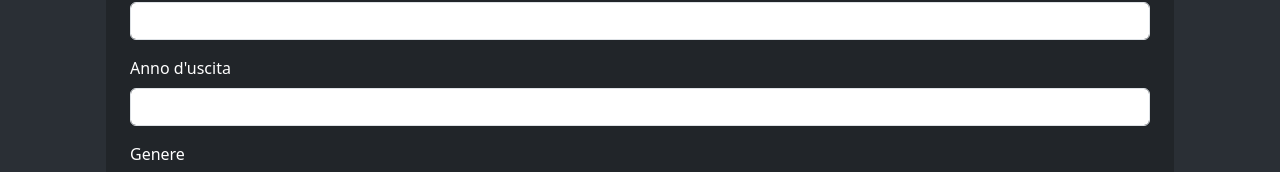
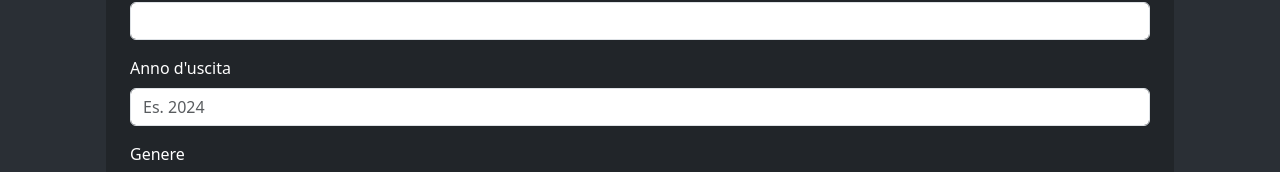
Before and after one commit to AlessandroSottosanti/webapp-react, a React (Vite) app: page /new-movie in a window 1280 px wide. Shown: the part 362-534 px from the top of the page. Built offline with nearby package versions, Linux system fonts and the light colour scheme; no server answers.

Commit message:
handle year input control

```diff
--- a/src/components/NewMovieForm.jsx
+++ b/src/components/NewMovieForm.jsx
@@ -1,5 +1,5 @@
 
-const NewMovieForm = ({ handleChange, handleSubmit, formData, preview, handleRemoveImage, fileInputRef }) => {
+const NewMovieForm = ({ handleChange, handleSubmit, formData, preview, handleRemoveImage, fileInputRef, handleYearChange }) => {
     return (
         <>
             <form onSubmit={handleSubmit} className="p-4 bg-dark card-no-hover">
@@ -16,8 +16,9 @@ const NewMovieForm = ({ handleChange, handleSubmit, formData, preview, handleRem
 
                 <div className="mb-3">
                     <label htmlFor="releaseYear" className="form-label">Anno d'uscita</label>
-                    <input type="number" name="releaseYear" className="form-control" value={formData.releaseYear} onChange={handleChange} required />
+                    <input type="text" name="releaseYear" className="form-control" value={formData.releaseYear} onChange={handleYearChange} maxLength="4" placeholder="Es. 2024" required />
                 </div>
+
 
                 <div className="mb-3">
                     <label htmlFor="genre" className="form-label">Genere</label>
--- a/src/pages/NewMoviePage.jsx
+++ b/src/pages/NewMoviePage.jsx
@@ -83,6 +83,15 @@ const NewMoviePage = () => {
         }
     };
 
+    const handleYearChange = (e) => {
+        const value = e.target.value;
+
+        // Permetti solo numeri e massimo 4 cifre
+        if (/^\d{0,4}$/.test(value)) {
+          setFormData({ ...formData, releaseYear: value });
+        }
+      };
+
     return (
         <>
             <main>
@@ -101,6 +110,7 @@ const NewMoviePage = () => {
                             preview={preview}
                             handleRemoveImage={handleRemoveImage}
                             fileInputRef={fileInputRef}
+                            handleYearChange={handleYearChange}
                         />
                     </div>
                 </div>
```
